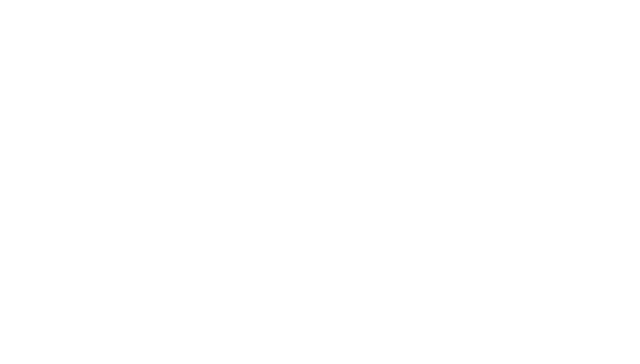
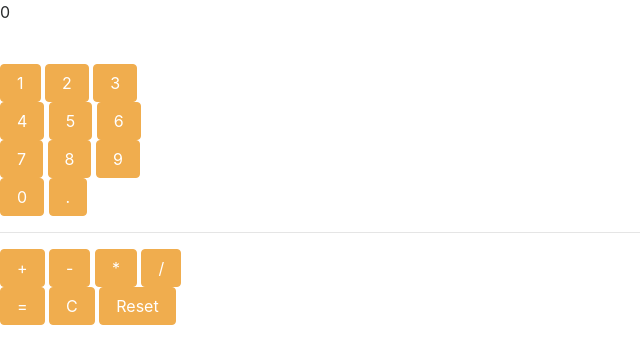
Before and after one commit to gfauconnier/s3-calculatrice, a plain HTML site: page index.html in a window 1280 px wide. Shown: the whole page, without its empty margins (0-640 px from the left). Drawn offline with Linux system fonts and the light colour scheme.

Commit message:
index.html : added buttons+bootstrap classes

```diff
--- a/index.html
+++ b/index.html
@@ -16,7 +16,27 @@
 
 <body>
 
-
+<p id="result">0</p>
+<br>
+<button class="btn btn-warning calcnum" id="1">1</button>
+<button class="btn btn-warning calcnum" id="2">2</button>
+<button class="btn btn-warning calcnum" id="3">3</button><br>
+<button class="btn btn-warning calcnum" id="4">4</button>
+<button class="btn btn-warning calcnum" id="5">5</button>
+<button class="btn btn-warning calcnum" id="6">6</button><br>
+<button class="btn btn-warning calcnum" id="7">7</button>
+<button class="btn btn-warning calcnum" id="8">8</button>
+<button class="btn btn-warning calcnum" id="9">9</button><br>
+<button class="btn btn-warning calcnum" id="0">0</button>
+<button class="btn btn-warning calcnum" id="btnpt">.</button>
+<hr>
+<button class="btn btn-warning calcope" id="btnplus">+</button>
+<button class="btn btn-warning calcope" id="btnmin">-</button>
+<button class="btn btn-warning calcope" id="btnmult">*</button>
+<button class="btn btn-warning calcope" id="btndiv">/</button><br>
+<button class="btn btn-warning" id="btnequ">=</button>
+<button class="btn btn-warning" id="btnc">C</button>
+<button class="btn btn-warning" id="btnreset">Reset</button>
 
 
 
```
